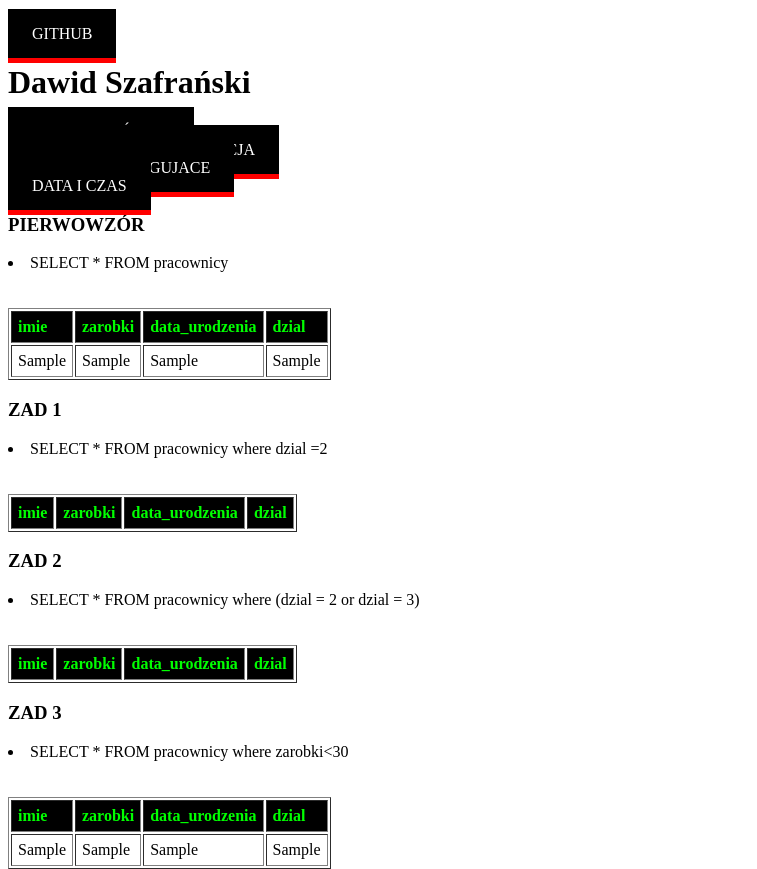
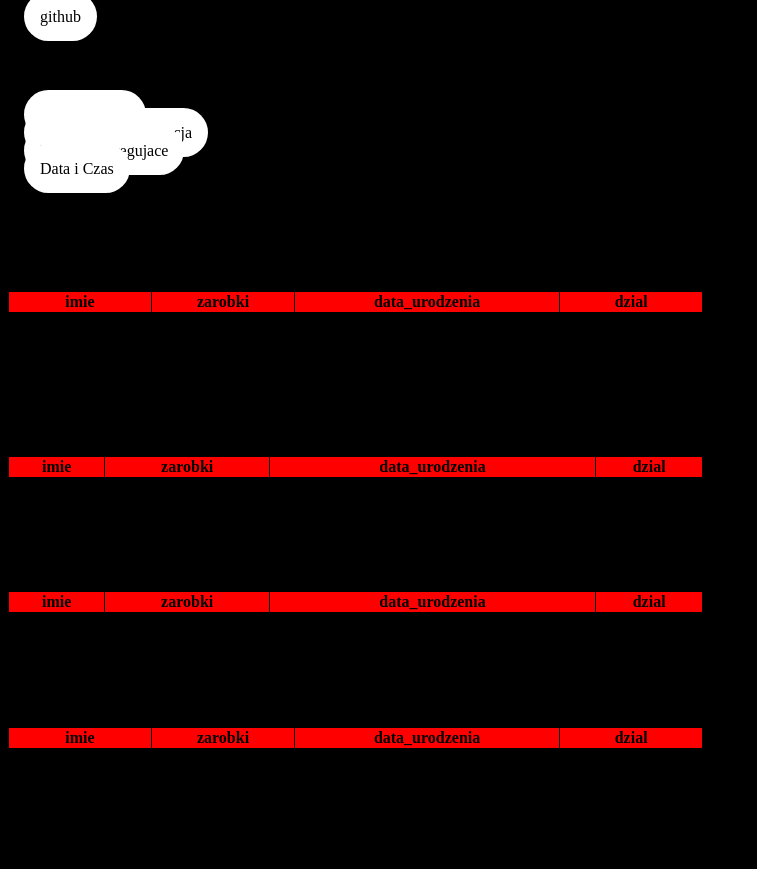
Before and after one commit to AD-2018/sql-php-pierwsza_strona-szafranski-dawid, a PHP site: page / in a window 1280 px wide. Shown: the whole page, without its empty margins (0-757 px from the left). After the commit the page ends 748 px from the top, so only its background shows below. Run offline with PHP 8.4, Linux system fonts and the light colour scheme; tables that the repository leaves empty or names only in its code hold one stand-in row (values such as "Sample post"); data that the repository does not hold is empty.

Commit message:
Update kox.css

```diff
--- a/kox.css
+++ b/kox.css
@@ -1,42 +1,30 @@
-<style>
+table, th, td {
+  border: 1px solid black;
+}
+th {
+  background-color: red;
+}
 table {
   border-collapse: collapse;
+  width: 55%;
 }
-
-th, td {
-  text-align: left;
-  padding: 6px;
+body{
+    background-color: black;
 }
-
-tr:nth-child(even){background-color: white}
-
-tr:nth-child(odd){background-color: red}
-
-th {
-  background-color: black;
-  color: lime;
+td {
+  padding: 5px;
 }
 a {
-background-color: black;
-  box-shadow: 0 5px 0 red;
-  color: white;
-  padding: 1em 1.5em;
-  position: relative;
-  text-decoration: none;
-  text-transform: uppercase;
+    margin-left: 1rem;
+    font-weight: 500;
+    color: black;
+    padding: 1em;
+    text-decoration: none;
+    background-color: white;
+    border-radius: 4em;
+    width: 4em;
 }
-
-a:hover {
-  background-color: red;
+a:hover{
+  background-color: rgb(37, 78, 41);
+  padding: 1em;
 }
-
-a:active {
-  box-shadow: none;
-  top: 5px;
-}
-
-body {
-    margin-top: 25px;
-    height: 100vh;
-}
-</style>
```
